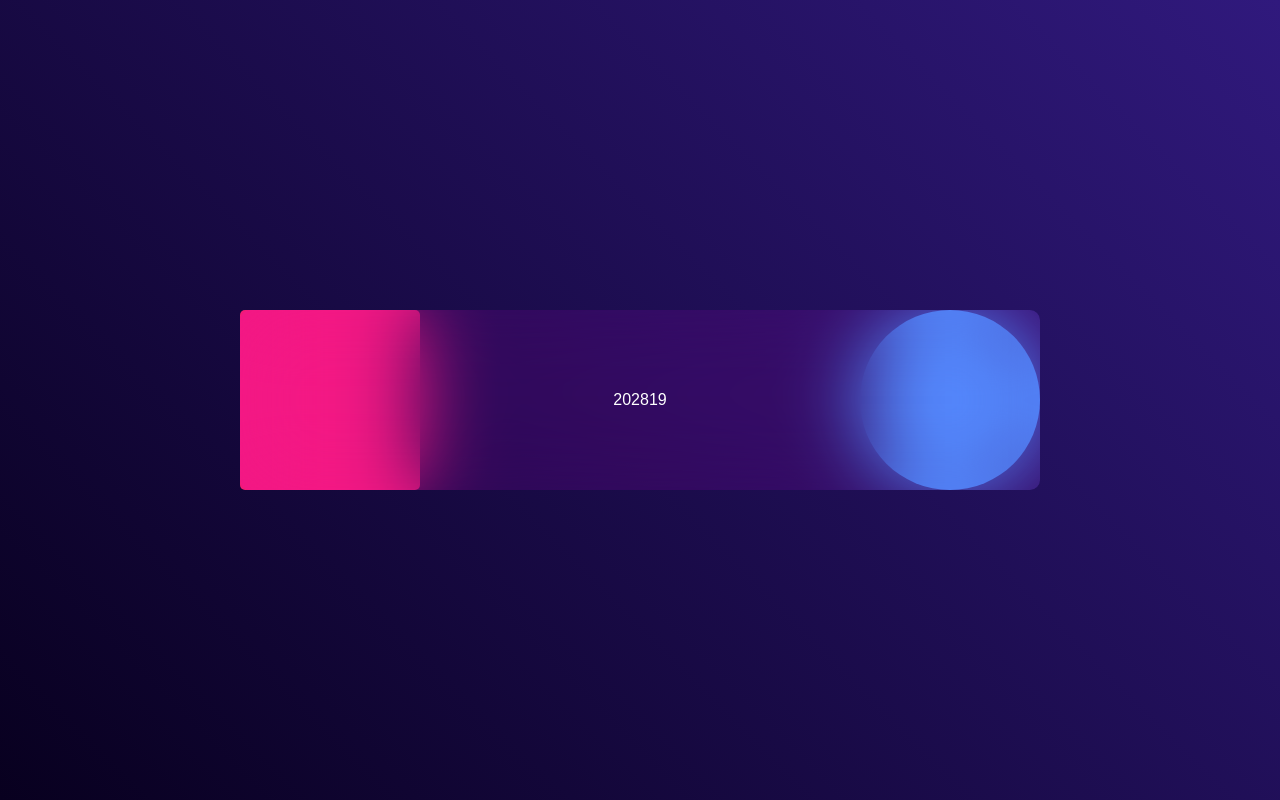
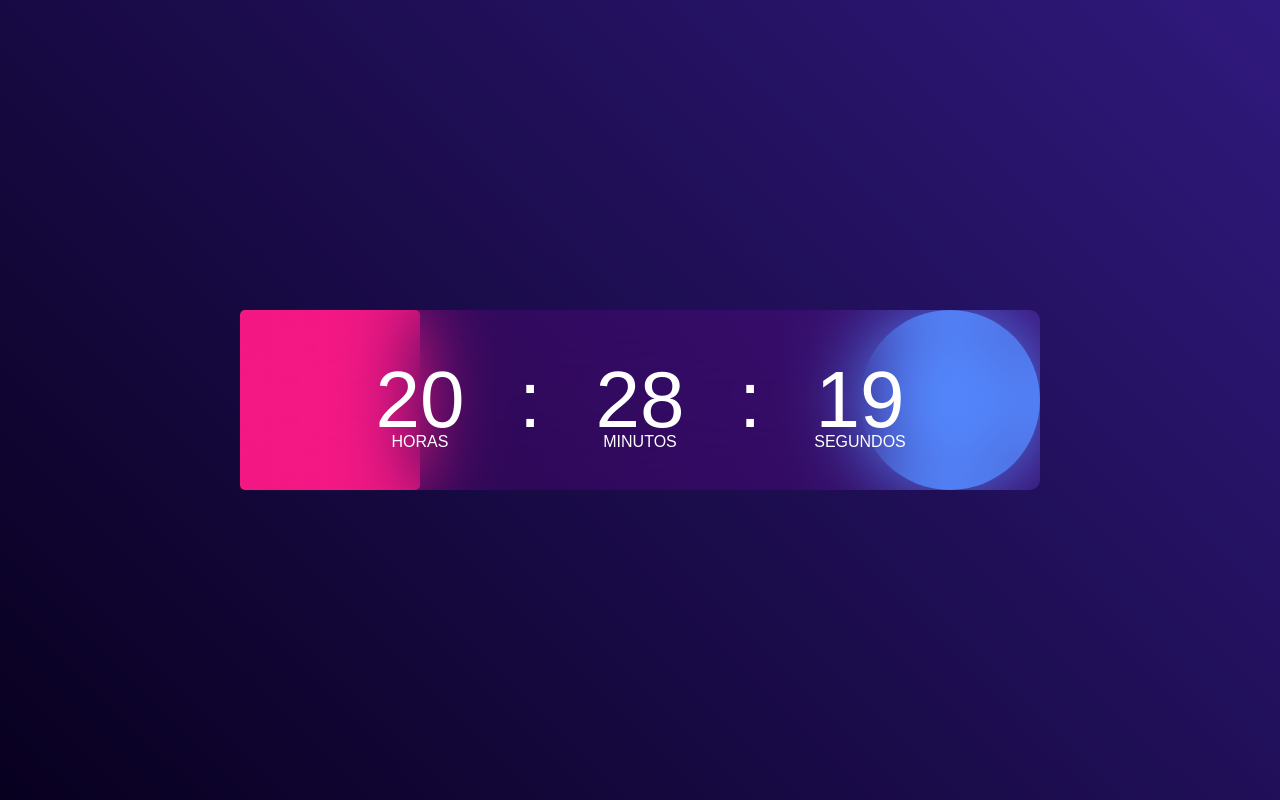
Before and after one commit to elgabo82/DSI-RelojDigital, a plain HTML site: page index.html in a window 1280 px wide. Drawn offline with Linux system fonts and the light colour scheme.

Commit message:
Cambios finales al proyecto

```diff
--- a/css/style.css
+++ b/css/style.css
@@ -55,3 +55,31 @@
     bottom: 0px;
     z-index: -1;
 }
+
+.reloj span {
+    font-size: 80px;
+    width: 110px;
+    display: inline-block;
+    text-align: center;
+    position: relative;
+}
+
+.reloj span::after {
+    font-size: 16px;
+    position: absolute;
+    bottom: -5px;
+    left: 50%;
+    transform: translateX(-50%);
+}
+
+#hrs::after {
+    content: 'HORAS';
+}
+
+#min::after {
+    content: 'MINUTOS';
+}
+
+#seg::after {
+    content: 'SEGUNDOS';
+}
--- a/index.html
+++ b/index.html
@@ -12,7 +12,9 @@
         <div class="contenedor">
             <div class="reloj">
                 <span id="hrs">00</span>
+                <span>:</span>
                 <span id="min">00</span>
+                <span>:</span>
                 <span id="seg">00</span>
             </div>
         </div>
@@ -23,17 +25,19 @@
         let min = document.getElementById("min");
         let seg = document.getElementById("seg");
 
-        setInterval(
-            ()=> {
-                let tiempoActual = new Date();
-                hrs.innerHTML = (tiempoActual.getHours() < 10 ? "0": "")
-                    + tiempoActual.getHours();
-                min.innerHTML = (tiempoActual.getMinutes() < 10 ? "0": "") +
-                    tiempoActual.getMinutes();
-                seg.innerHTML = (tiempoActual.getSeconds() < 10 ? "0": "") +
-                    tiempoActual.getSeconds();
-            }, 1000
-        );
+
+        setInterval(()=>{
+            let tiempoActual = new Date();
+
+            hrs.innerHTML = (tiempoActual.getHours() < 10 ? "0" : "")
+                + tiempoActual.getHours();
+            min.innerHTML = (tiempoActual.getMinutes() < 10 ? "0": "") +
+                tiempoActual.getMinutes();
+            seg.innerHTML = (tiempoActual.getSeconds() < 10 ? "0" : "") +
+                tiempoActual.getSeconds();
+        });
+
+
     </script>
 </body>
 </html>
```
